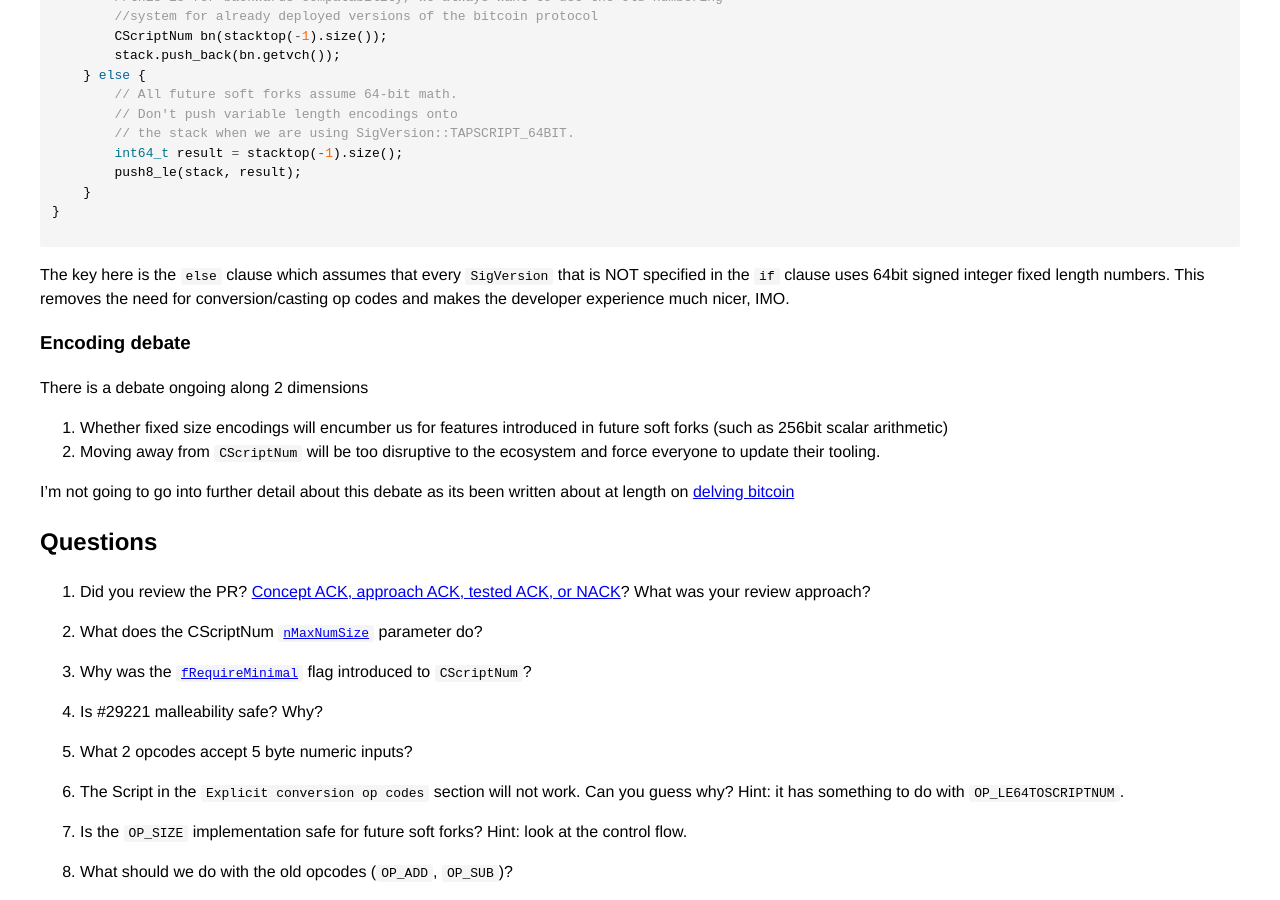
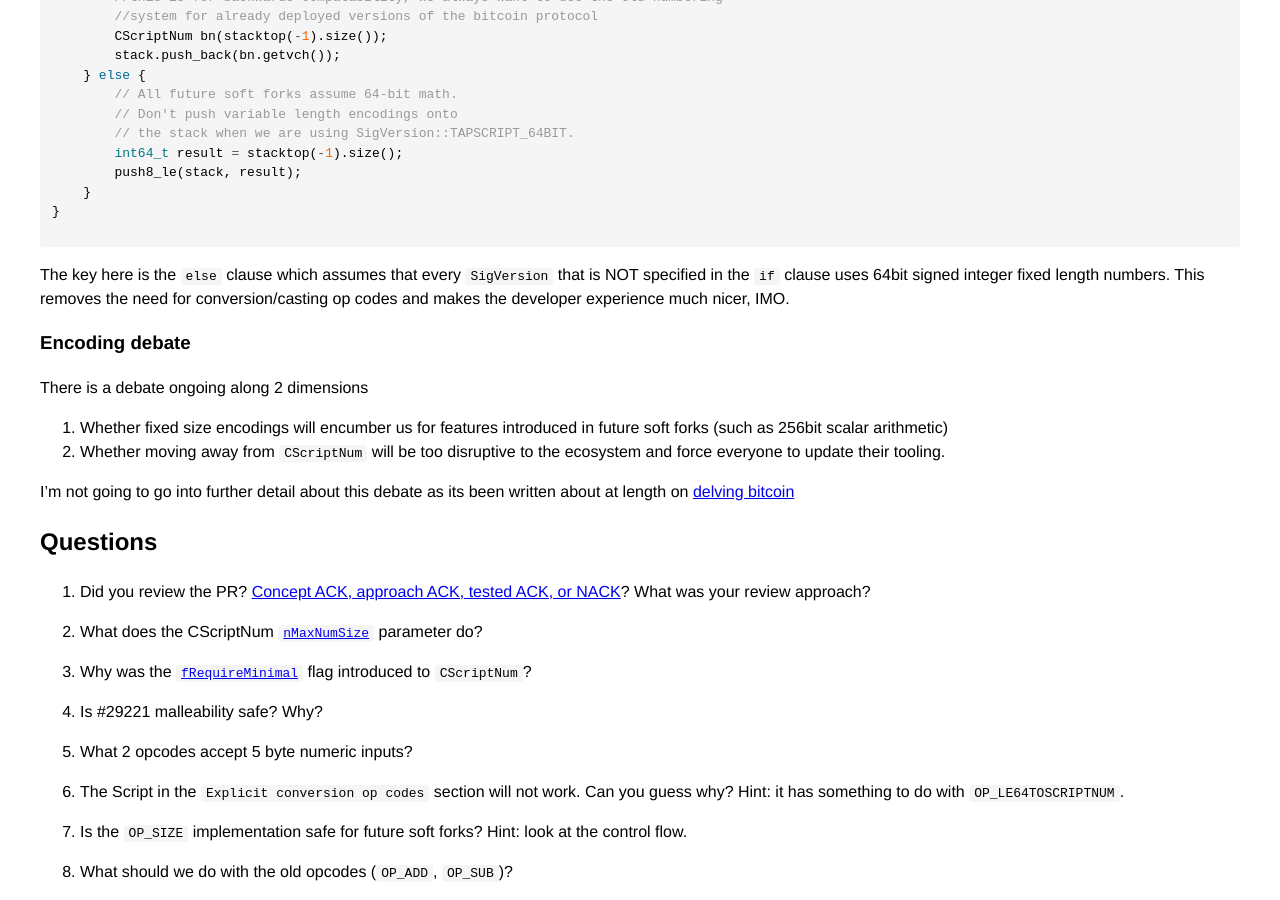
Before and after one commit to bitcoin-core-review-club/website, a Jekyll site: the page built from _posts/2024-03-20-#29221.md, in a window 1280 px wide and 900 px high, scrolled down 3303 px. Built offline with Jekyll 4.4.1, drawn with Linux system fonts in a browser that asks for light colours.

Commit message:
Update _posts/2024-03-20-#29221.md
Co-authored-by: Gloria Zhao <gloriajzhao@gmail.com>

```diff
--- a/_posts/2024-03-20-#29221.md
+++ b/_posts/2024-03-20-#29221.md
@@ -161,7 +161,7 @@ This removes the need for conversion/casting op codes and makes the developer ex
 There is a debate ongoing along 2 dimensions
 
 1. Whether fixed size encodings will encumber us for features introduced in future soft forks (such as 256bit scalar arithmetic)
-2. Moving away from `CScriptNum` will be too disruptive to the ecosystem and force everyone to update their tooling.
+2. Whether moving away from `CScriptNum` will be too disruptive to the ecosystem and force everyone to update their tooling.
 
 I'm not going to go into further detail about this debate as its been written about at length on [delving bitcoin](https://delvingbitcoin.org/t/64-bit-arithmetic-soft-fork/397?u=chris_stewart_5)
 
```
